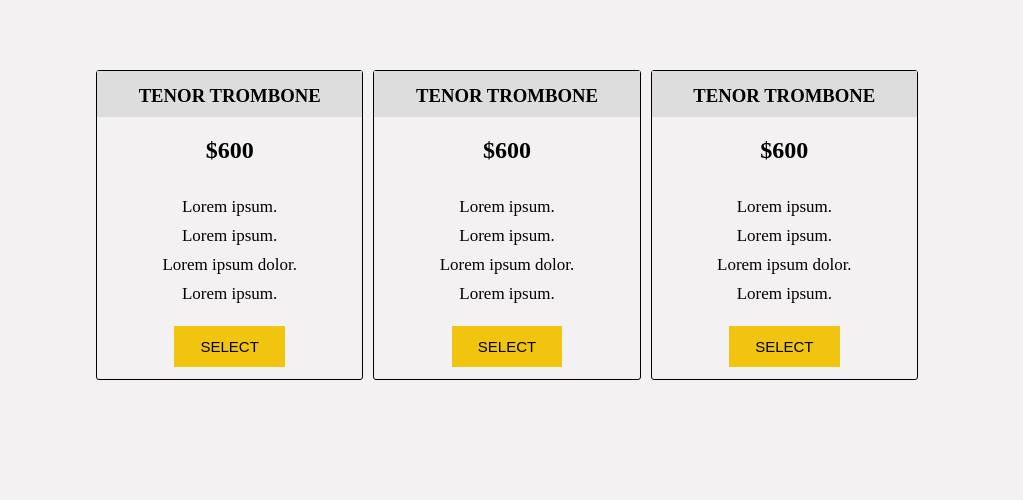
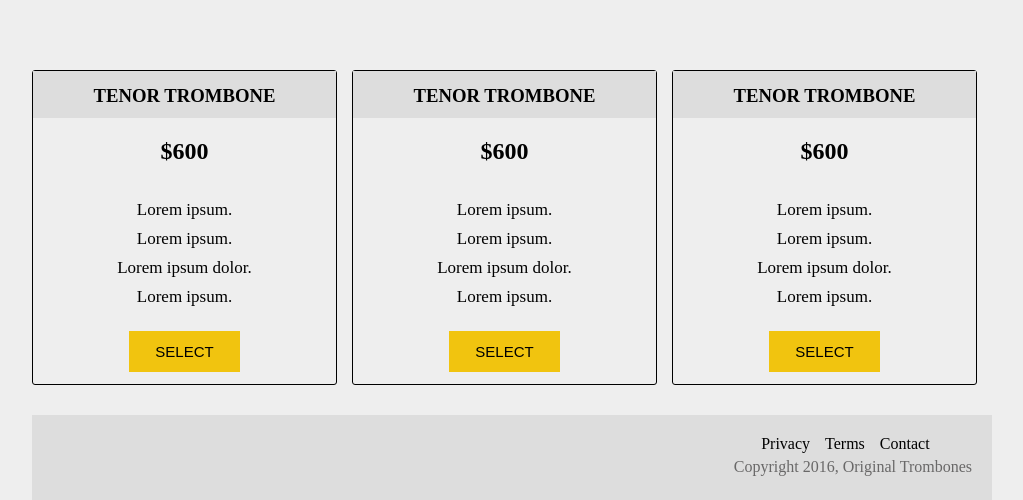
Before and after one commit to bahoz-ali/Product_Landing, a plain HTML site: page index.html in a window 1280 px wide. Shown: the part 907-1407 px from the top of the page, without its empty margins (128-1151 px from the left). Drawn offline with Linux system fonts and the light colour scheme.

Commit message:
added footer and fnish the project

```diff
--- a/css/style.css
+++ b/css/style.css
@@ -1,7 +1,7 @@
 body {
   color: black;
   margin: 0;
-  background-color: rgb(243, 241, 241);
+  background-color: #eeeeee;
   position: relative;
 }
 
@@ -137,16 +137,16 @@ p {
 .cards-section {
   /* background-color: rgb(133, 112, 112); */
   margin: 0 auto;
-  width: 65%;
+  width: 75%;
   display: flex;
 }
 
 .card {
-  width: 310px;
-  height: 310px;
+  width: 330px;
+  height: 315px;
   border: 1px solid black;
   border-radius: 3px;
-  margin-right: 10px;
+  margin-right: 15px;
 }
 
 .card__header {
@@ -172,7 +172,7 @@ p {
 .card__body__price {
 }
 
-.card__body ul {
+ul {
   list-style: none;
   margin: 0;
   padding: 0;
@@ -196,3 +196,39 @@ p {
   outline: 0;
   margin-bottom: 12px;
 }
+
+/* footer section */
+
+.footer-section {
+  width: 75%;
+  height: 85px;
+  margin: 15px auto 0 auto;
+  margin-top: 30px;
+  background-color: #dddddd;
+  /* vertical-align: middle; */
+}
+
+.footer {
+  float: right;
+  margin-top: 20px;
+  margin-right: 20px;
+}
+
+.footer__links {
+  display: flex;
+  justify-content: center;
+  align-items: center;
+}
+
+.footer__links li {
+  margin-right: 15px;
+  margin-bottom: 5px;
+  cursor: pointer;
+  text-align: center;
+}
+
+.footer .copy-right {
+  margin: 0;
+  text-align: left;
+  color: rgb(105, 104, 104);
+}
--- a/index.html
+++ b/index.html
@@ -161,7 +161,19 @@
       </div>
       <!-- Card section end -->
 
-      <div style="height: 100px"></div>
+      <!-- footer section  start-->
+      <footer class="footer-section">
+        <div class="footer">
+          <ul class="footer__links">
+            <li>Privacy</li>
+            <li>Terms</li>
+            <li>Contact</li>
+          </ul>
+
+          <p class="copy-right">Copyright 2016, Original Trombones</p>
+        </div>
+      </footer>
+      <!-- footer section  end-->
     </main>
 
     <script src="js/index.js"></script>
```
